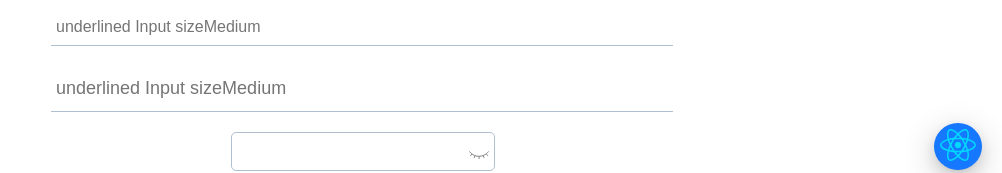
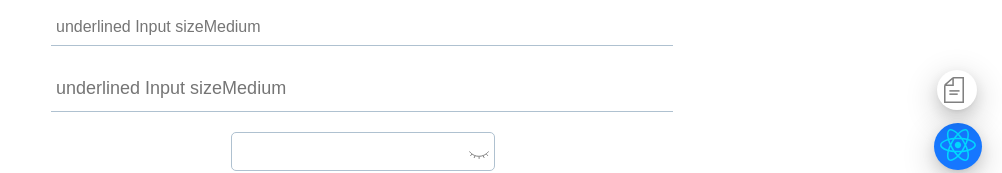
Before and after one commit to Ksenia-Doroshenko/uiXenyDemo, a React (Vite) app: page / in a window 1280 px wide. Shown: the part 610-783 px from the top of the page, without its empty margins (278-1280 px from the left). Built offline with nearby package versions, Linux system fonts and the light colour scheme.

Commit message:
notifys added

```diff
--- a/src/App.tsx
+++ b/src/App.tsx
@@ -13,11 +13,19 @@ import Modal from "./components/Modal/Modal";
 import {useTheme} from "./hooks/useTheme";
 import DatePicker from "./components/DatePicker/DatePicker";
 import Accordion from "./components/Accordion/Accordion";
+import {useNotify} from "./components/notification/NotificationsHolder";
 
 
 function App() {
     const [isChecked, setChecked] = useState(false);
     const {currentTheme, changeTheme} = useTheme();
+    const [api, context] = useNotify();
+
+    const onOpenNotify = () => {
+        console.log('donne')
+        api({ type: 'msg', message: `donne ${currentTheme}` });
+    }
+
     const onClickTheme = () => {
         changeTheme(currentTheme.name === 'dark' ? 'default': 'dark')
     }
@@ -62,7 +70,7 @@ function App() {
     return (
         <>
             <ThemeProvider>
-
+                {context}
                 <div className={'light-theme'}
 
                      style={{display: "grid", justifyItems: "center", padding: "20px", fontFamily: "sans-serif"}}>
@@ -294,6 +302,8 @@ function App() {
 
                             <Icon.TextFileOutlined/>
 
+                            <Button.Float onClick={onOpenNotify} style={{position: 'fixed', right: '25px', bottom: '80px'}}><Icon.TextFileOutlined/></Button.Float>
+
                             <DatePicker onChange={date => {
                                 console.log(date)
                             }}/>
--- /dev/null
+++ b/src/components/notification/Notification.tsx
@@ -0,0 +1,38 @@
+import React, { useEffect } from 'react';
+
+import './index.css';
+
+const Notification = ({
+  open,
+  close,
+  message
+}: {
+  open: boolean;
+  close: boolean;
+  message: string | undefined;
+}) => {
+  useEffect(() => {
+    const actionAfterTimeout = () => {
+      console.log('close');
+    };
+    const timerToClose = setTimeout(actionAfterTimeout, 3000);
+
+    const actionAfterClose = () => {
+      clearTimeout(timerToClose);
+    };
+
+    return actionAfterClose;
+  }, [open]);
+
+  return (
+    <div
+      className={`notification_wrapper ${open ? 'notification_wrapper__show--rt' : ''} ${
+        close ? 'notification_wrapper__hide--rt' : ''
+      }`}
+    >
+      {message}
+    </div>
+  );
+};
+
+export default Notification;
--- /dev/null
+++ b/src/components/notification/NotificationsHolder.tsx
@@ -0,0 +1,62 @@
+import React, { useEffect } from 'react';
+import { generateUUID } from '../../../../../../../Downloads/notify/src/utils/helpers/others/uuid';
+import './index.css'
+import Notification from './Notification'
+
+type TNotify = {
+  type: string;
+  message?: string;
+};
+
+type TAction = {
+  type: 'add' | 'remove';
+  payload?: TNotify;
+};
+
+export const useNotify = (): [(notify: TNotify) => void, JSX.Element] => {
+  function reducer(state: TNotify[], action: TAction) {
+    switch (action.type) {
+      case 'add': {
+        if (action.payload) {
+          return [...state, action.payload];
+        }
+        return state;
+      }
+      case 'remove': {
+        return state.slice(1);
+      }
+      default: {
+        return state;
+      }
+    }
+  }
+
+  const [notifys, dispatch] = React.useReducer(reducer, []);
+
+  const addNewNotify = (notify: TNotify) => {
+    dispatch({ type: 'add', payload: notify });
+  };
+
+  const removeLastNotify = () => {
+    dispatch({ type: 'remove' });
+  };
+
+  useEffect(() => {
+    const beautifulSeconds = (2.5 / (0.5 * notifys.length + 1)) * 1000;
+    const id = setTimeout(removeLastNotify, beautifulSeconds);
+
+    return () => {
+      clearTimeout(id);
+    };
+  }, [notifys.length]);
+
+  const notificationsHolder = (
+    <div className='notofication_holder'>
+      {notifys.map((el) => (
+        <Notification open key={generateUUID()} close={false} message={el.message}/>
+      ))}
+    </div>
+  );
+
+  return [addNewNotify, notificationsHolder];
+};
--- /dev/null
+++ b/src/components/notification/index.css
@@ -0,0 +1,58 @@
+.notofication_holder{
+    position: fixed;
+    top: 30px;
+    right: 30px;
+    display: flex;
+    flex-direction: column;
+    /*width: 100%;*/
+    /*height: 100%;*/
+    z-index: 1;
+    gap: 10px;
+    /*pointer-events: none;*/
+    align-items: flex-end;
+}
+
+.notification_wrapper{
+    right: 0;
+    background-color: red;
+    color: white;
+    padding: 10px;
+    transition: 0.2s;
+    width: fit-content;
+    min-width: 200px;
+    cursor: pointer;
+    opacity: 0;
+    transform: translateX(120%);
+}
+
+
+.notification_wrapper__show--rt:last-child {
+    animation: show_notify_rt 0.2s ease-in forwards;
+}
+
+.notification_wrapper__hide--rt:last-child {
+    animation: hide_notify_rt 0.2s ease-out forwards;
+}
+
+
+@keyframes show_notify_rt {
+    from{
+        opacity: 0;
+        transform: translateX(120%);
+    }
+    to{
+        opacity: 1;
+        transform: translateX(-20%);
+    }
+}
+
+@keyframes hide_notify_rt {
+    from{
+        opacity: 1;
+        transform: translateX(-20%);
+    }
+    to{
+        opacity: 0;
+        transform: translateX(120%);
+    }
+}
```
